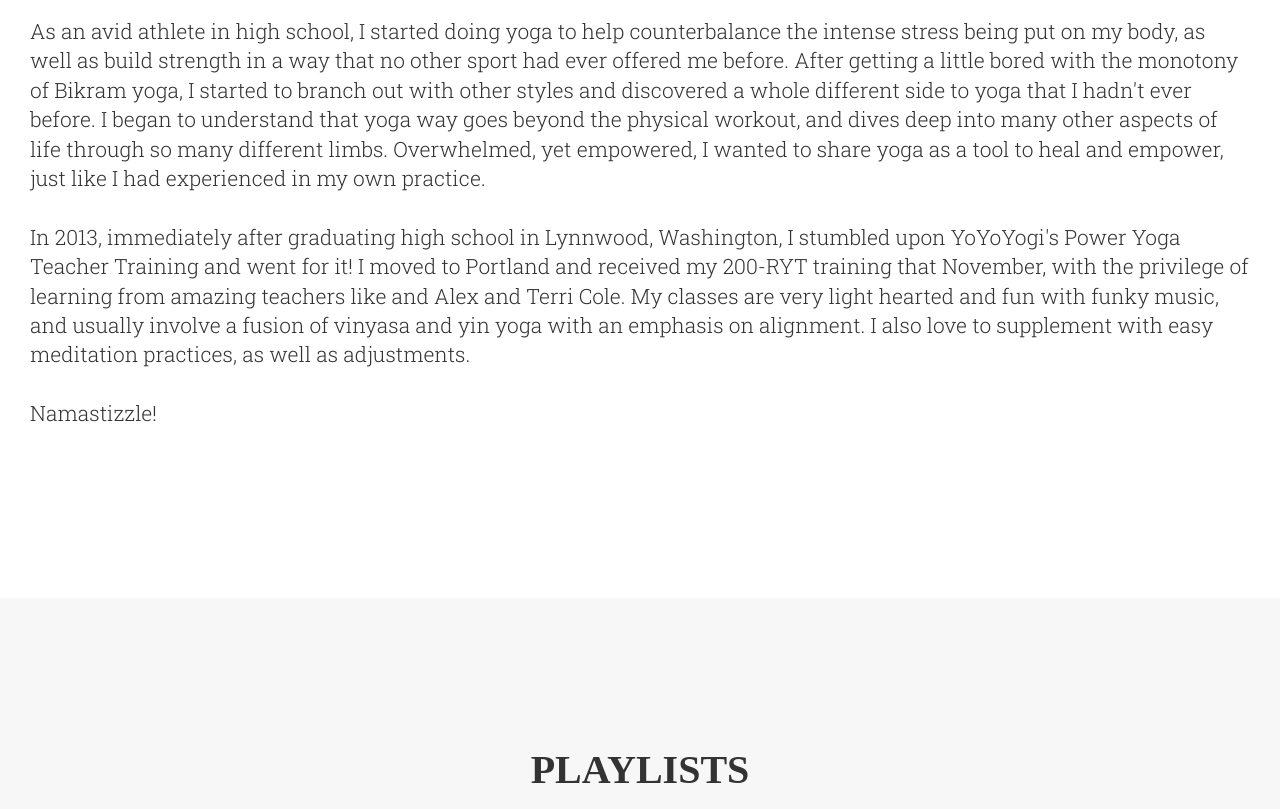
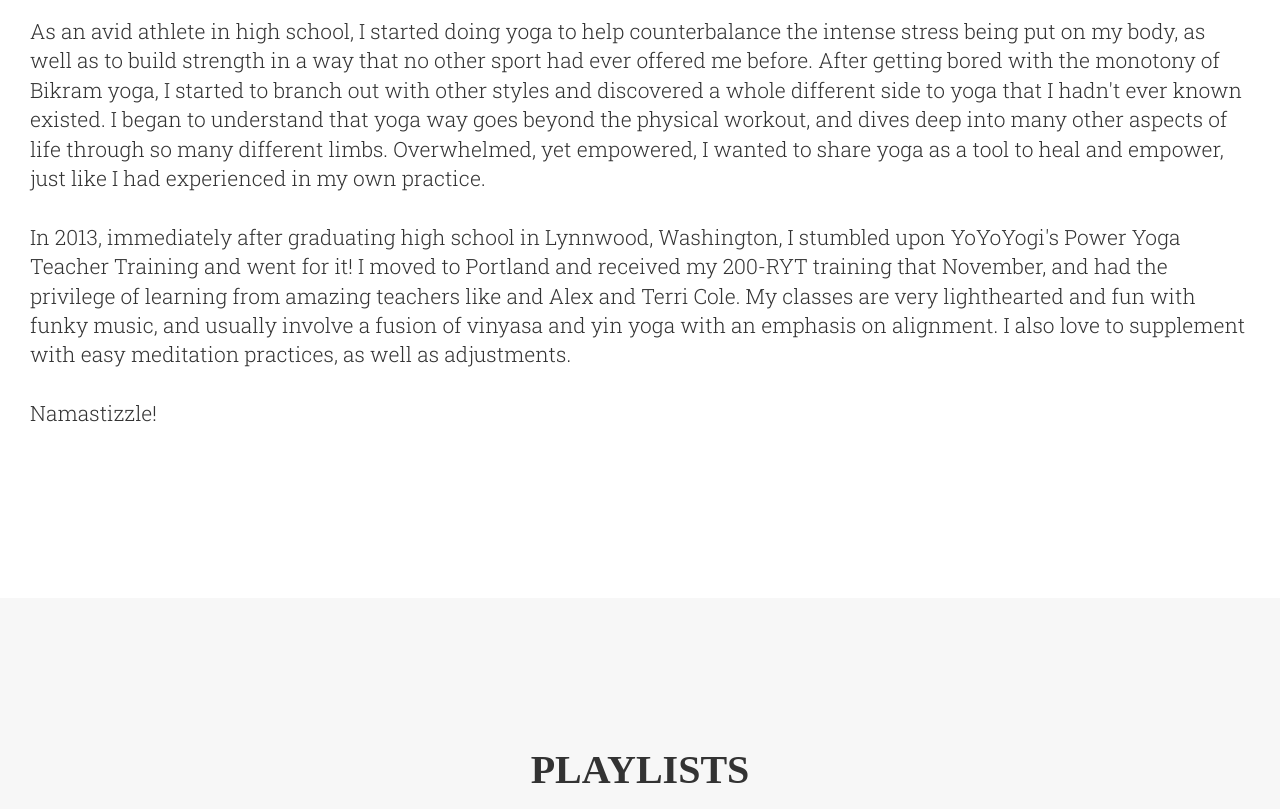
Before and after one commit to StephenJayYoung/IsaYoga, a plain HTML site: page index.html in a window 1280 px wide. Shown: the part 1137-1946 px from the top of the page. Drawn offline with nearby package versions, Linux system fonts and the light colour scheme; a script that the page names is missing; a web font is replaced by a local one.

Commit message:
edited text in about section

```diff
--- a/index.html
+++ b/index.html
@@ -140,10 +140,10 @@
             <div class="row-fluid">
                 <div class="col-lg-12">
                 <br>
-                    <p class="lead">As an avid athlete in high school, I started doing yoga to help counterbalance the intense stress being put on my body, as well as build strength in a way that no other sport had ever offered me before. After getting a little bored with the monotony of Bikram yoga, I started to branch out with other styles and discovered a whole different side to yoga that I hadn't ever before. I began to understand that yoga way goes beyond the physical workout, and dives deep into many other aspects of life through so many different limbs. Overwhelmed, yet empowered, I wanted to share yoga as a tool to heal and empower, just like I had experienced in my own practice.
+                    <p class="lead">As an avid athlete in high school, I started doing yoga to help counterbalance the intense stress being put on my body, as well as to build strength in a way that no other sport had ever offered me before. After getting bored with the monotony of Bikram yoga, I started to branch out with other styles and discovered a whole different side to yoga that I hadn't ever known existed. I began to understand that yoga way goes beyond the physical workout, and dives deep into many other aspects of life through so many different limbs. Overwhelmed, yet empowered, I wanted to share yoga as a tool to heal and empower, just like I had experienced in my own practice.
                     <br>
                     <br>
-                   In 2013, immediately after graduating high school in Lynnwood, Washington, I stumbled upon YoYoYogi's Power Yoga Teacher Training and went for it! I moved to Portland and received my 200-RYT training that November, with the privilege of learning from amazing teachers like and Alex and Terri Cole. My classes are very light hearted and fun with funky music, and usually involve a fusion of vinyasa and yin yoga with an emphasis on alignment. I also love to supplement with easy meditation practices, as well as adjustments.
+                   In 2013, immediately after graduating high school in Lynnwood, Washington, I stumbled upon YoYoYogi's Power Yoga Teacher Training and went for it! I moved to Portland and received my 200-RYT training that November, and had the privilege of learning from amazing teachers like and Alex and Terri Cole. My classes are very lighthearted and fun with funky music, and usually involve a fusion of vinyasa and yin yoga with an emphasis on alignment. I also love to supplement with easy meditation practices, as well as adjustments.
                     <br>
                     <br>
                     Namastizzle!
```
